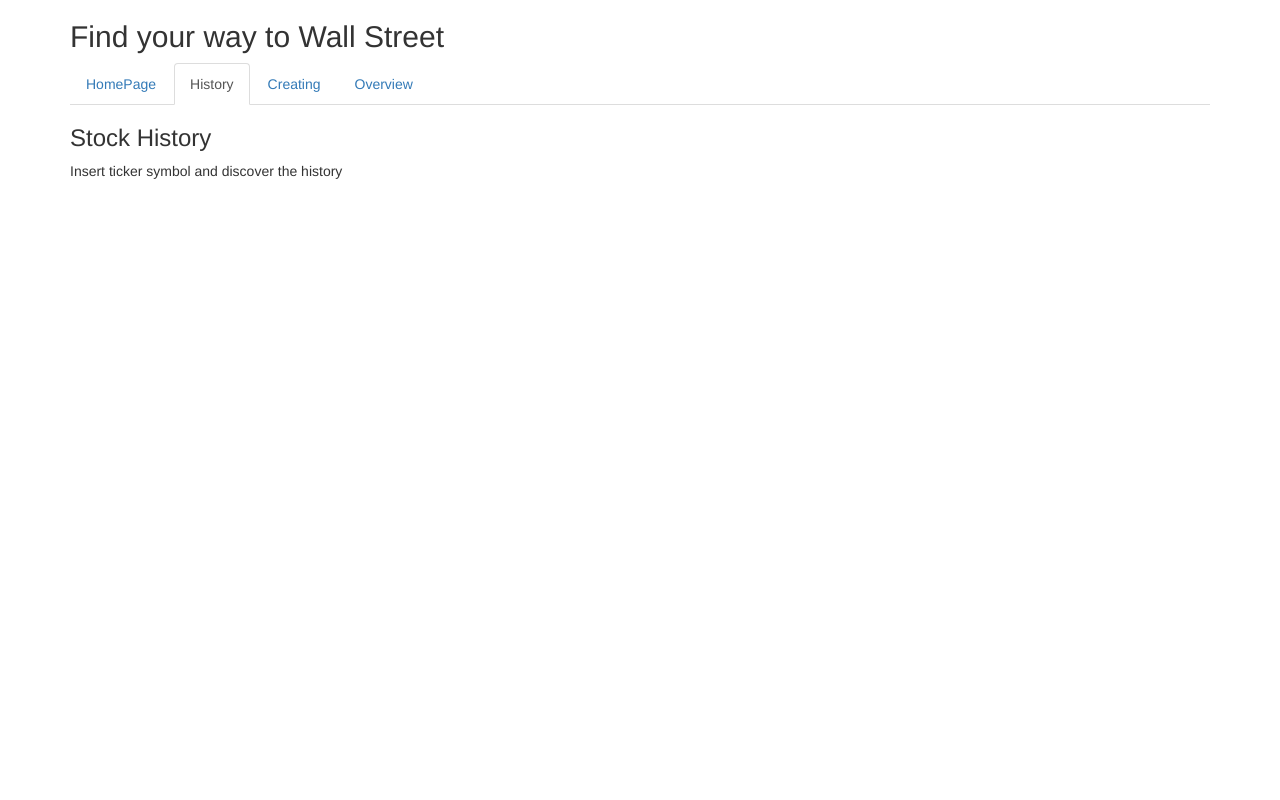
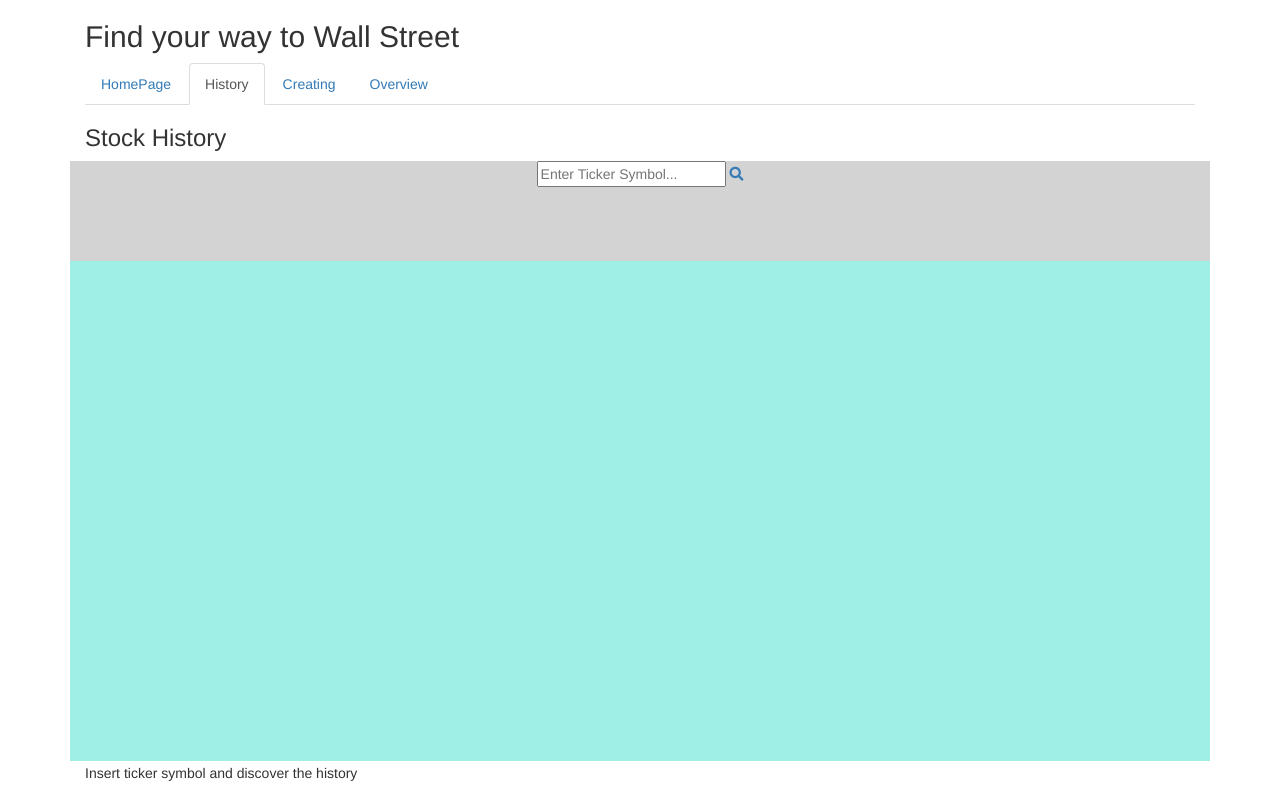
Before and after one commit to Jerinca/Project, a plain HTML site: page portfolio.html in a window 1280 px wide. Both pictures are taken after a click on the link "History". Drawn offline with nearby package versions, Linux system fonts and the light colour scheme; no server answers.

Commit message:
new search bar

```diff
--- a/Script/getinfo.js
+++ b/Script/getinfo.js
@@ -12,11 +12,7 @@
 window.onload = function() {
 
 // // datasets
-// var consConf = "https://stats.oecd.org/SDMX-JSON/data/HH_DASH/FRA+DEU+KOR+NLD+PRT+GBR.COCONF.A/all?startTime=2007&endTime=2015"
-// var womenInScience = "https://stats.oecd.org/SDMX-JSON/data/MSTI_PUB/TH_WRXRS.FRA+DEU+KOR+NLD+PRT+GBR/all?startTime=2007&endTime=2015"
 
-// // write them to jason
-// var requests = [d3.json(consConf), d3.json(womenInScience)];
 
 
 stringOne = "https://www.alphavantage.co/query?function=TIME_SERIES_DAILY&symbol="
--- a/portfolio.html
+++ b/portfolio.html
@@ -2,7 +2,7 @@
 ---- Student: 		Jerinca vreugdenhil
 ---- Studentnumber:	12405965
 
----- This html file loads in 3 different files
+---- This html file contains the homepage of the website
 -->
 
 
@@ -11,12 +11,14 @@
   <head>
     <meta charset="utf-8">
       <meta name="viewport" content="width=device-width, initial-scale=1">
+        <link rel="stylesheet" href="https://stackpath.bootstrapcdn.com/bootstrap/4.1.3/css/bootstrap.min.css" integrity="sha384-MCw98/SFnGE8fJT3GXwEOngsV7Zt27NXFoaoApmYm81iuXoPkFOJwJ8ERdknLPMO" crossorigin="anonymous">
+        <link rel="stylesheet" href="https://use.fontawesome.com/releases/v5.5.0/css/all.css" integrity="sha384-B4dIYHKNBt8Bc12p+WXckhzcICo0wtJAoU8YZTY5qE0Id1GSseTk6S+L3BlXeVIU" crossorigin="anonymous">
         <link rel="stylesheet" href="https://maxcdn.bootstrapcdn.com/bootstrap/3.3.7/css/bootstrap.min.css">
         <script src="https://ajax.googleapis.com/ajax/libs/jquery/3.3.1/jquery.min.js"></script>
         <script src="https://maxcdn.bootstrapcdn.com/bootstrap/3.3.7/js/bootstrap.min.js"></script>
   </head>
+
 <body>
-
   <div class="container">
     <h2>Find your way to Wall Street</h2>
       <ul class="nav nav-tabs">
@@ -36,17 +38,34 @@
               <h2><a href="https://www.uva.nl/home" target="_blank" class="link">University of Amsterdam</a></h2>
               <p>12405965<br>
               <a href="http://www.mprog.nl" target="_blank" class="link">Minor Programming</a>
-            <br>
-            Programming Project
+              <br>Programming Project
               </p>
             </div>
     </div>
+
     <div id="menu1" class="tab-pane fade">
       <h3>Stock History</h3>
+        <div class="container h-100"></div>
+          <div class="row" style="background-color:lightgrey;height:100px" id="searchbarjoe">
+            <div class="col-md-4 col-md-offset-4">
+              <div class="d-flex justify-content-center h-100">
+                <div class="searchbar">
+                  <input class="search_input" type="text" name="" placeholder="Enter Ticker Symbol...">
+                    <a href="#" class="search_icon"><i class="fas fa-search"></i></a>
+                </div>
+              </div>
+            </div>
+          </div>
+
+
+    <div class="row" style="background-color:turquoise;opacity:0.5;height:500px"></div>
+      <div class="col-md-4"></div>
+        <div class="col-md-12"></div>
           <script type="text/javascript" src="Script/getinfo.js"></script>
             <script type="text/javascript" src="d3/d3.min.js"></script>
               <p>Insert ticker symbol and discover the history</p>
     </div>
+
     <div id="menu2" class="tab-pane fade">
       <h3>Creating Portfolio</h3>
         <p>Discover what a Portfolio would have done in the past</p>
```
Also changed, not shown: 2 other files. Lines whose indentation alone changed are shown as unchanged.
